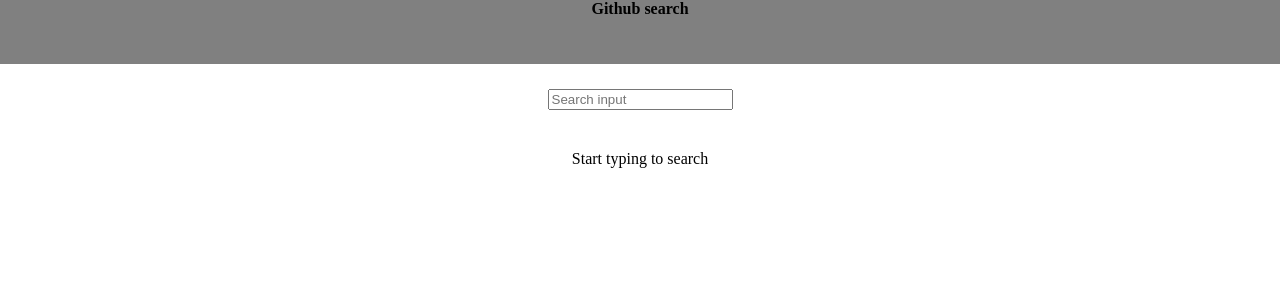
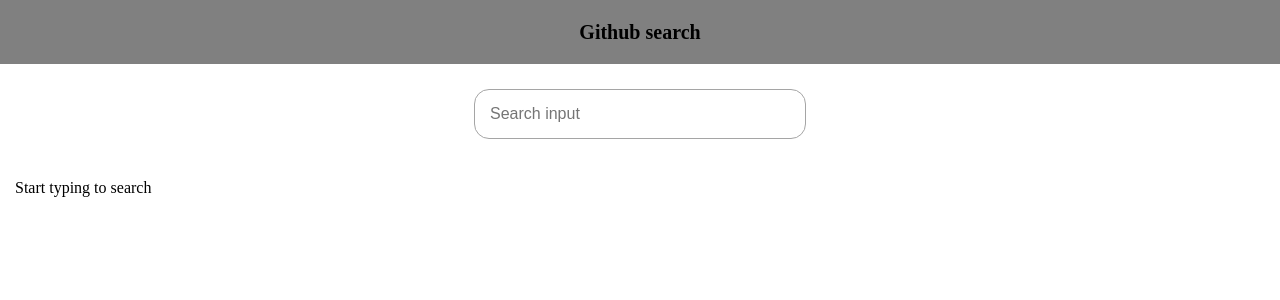
Before and after one commit to hernandcb/fulll-tests, a React (Vite) app in the folder Frontend/github-user-search/: page / in a window 1280 px wide. Shown: the top 300 px of the page. Built offline with nearby package versions, Linux system fonts and the light colour scheme.

Commit message:
style: apply layout and styles to header and search box to match mock dimensions

```diff
--- a/Frontend/github-user-search/src/App.css
+++ b/Frontend/github-user-search/src/App.css
@@ -1,27 +1,52 @@
+#app {
+  display: flex;
+  flex-direction: column;
+  min-height: 100vh;
+  max-height: 100vh;
+}
+
 header {
   background-color: gray;
   font-weight: bold;
   height: 64px;
+  min-height: 64px;
   margin: 0 auto;
-  text-align: center;
+  display: flex;
+  align-items: center;
+  justify-content: center;
+  font-size: 20px;
+  width: 100%;
 }
 
 #search {
+  height: 100px;
+  min-height: 100px;
   padding: 25px;
   text-align: center;
+  overflow-y: auto;
+  box-sizing: border-box;
+}
+
+#search input {
+  padding: 15px;
+  width: 300px;
+  font-size: 16px;
+  border: 1px solid #a5a5a5;
+  border-radius: 15px;
+}
+
+#search input:focus {
+  outline: none;
+  border-color: #007bff;
 }
 
 #results {
+  flex: 1;
+  overflow: auto;
   display: flex;
-  justify-content: space-evenly;
   padding: 15px;
+  gap: 15px;
   flex-wrap: wrap;
-  gap: 15px;
+  align-content: flex-start;
+  justify-content: flex-start;
 }
-
-.card-user {
-  max-width: 100px;
-  min-width: 100px;
-  padding: 8px 2px;
-  box-sizing: border-box;
-}
--- a/Frontend/github-user-search/src/App.tsx
+++ b/Frontend/github-user-search/src/App.tsx
@@ -40,9 +40,8 @@
     !loading && !apiLimitExceded && userQuery !== '' && users.length === 0;
 
   return (
-    <>
+    <div id="app">
       <header>Github search</header>
-      <main>
       <section id="search">
         <input
           type="text"
@@ -65,8 +64,7 @@
           <UserCard key={user.id} user={user} />
         ))}
       </section>
-      </main>
-    </>
+    </div>
   );
 }
 
--- a/Frontend/github-user-search/src/components/UserCard/UserCard.css
+++ b/Frontend/github-user-search/src/components/UserCard/UserCard.css
@@ -1,6 +1,7 @@
 .user-card {
   max-width: 100px;
-  min-width: 100px;
+  width: 100px;
+  height: 160px;
   padding: 8px 2px;
   box-sizing: border-box;
   text-align: center;
```
Lines whose indentation alone changed are shown as unchanged.
